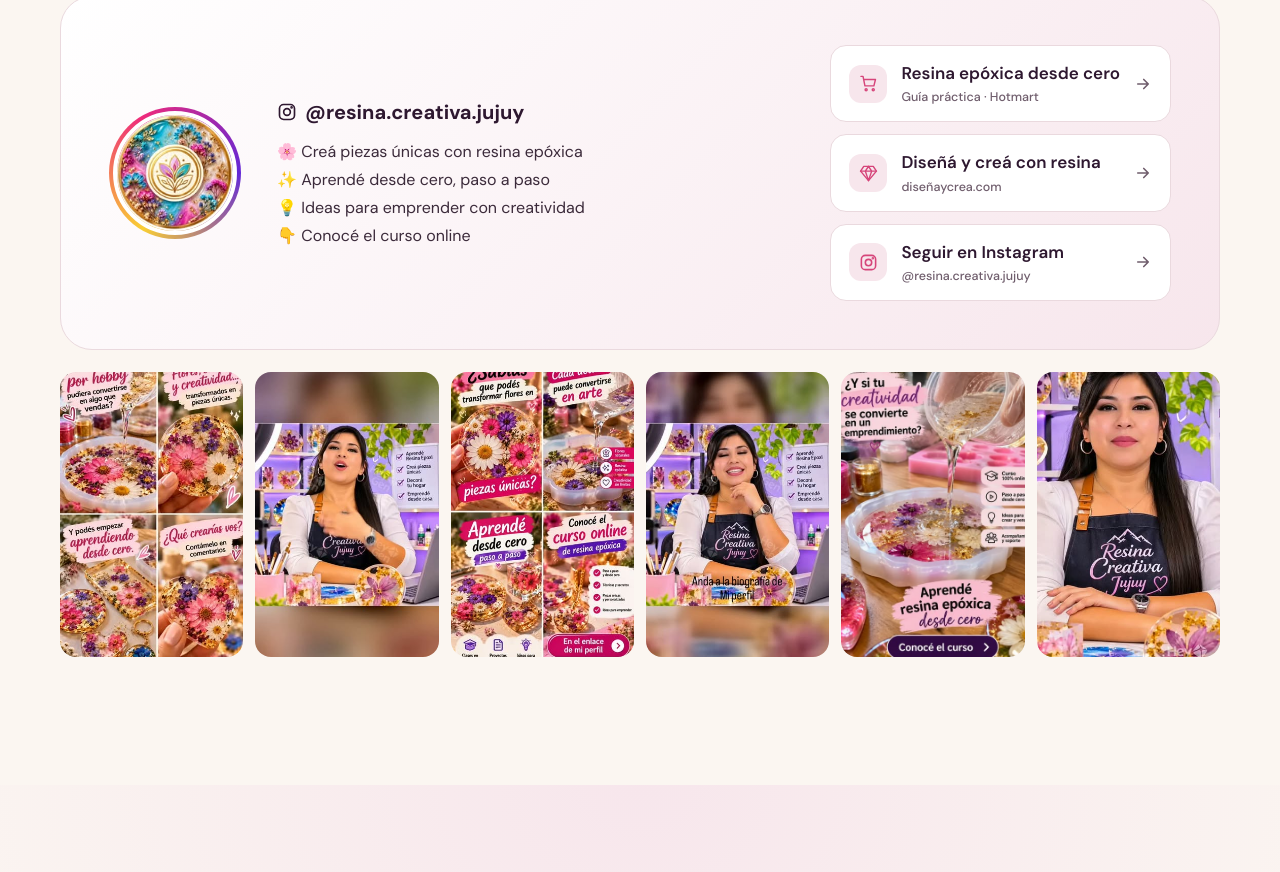
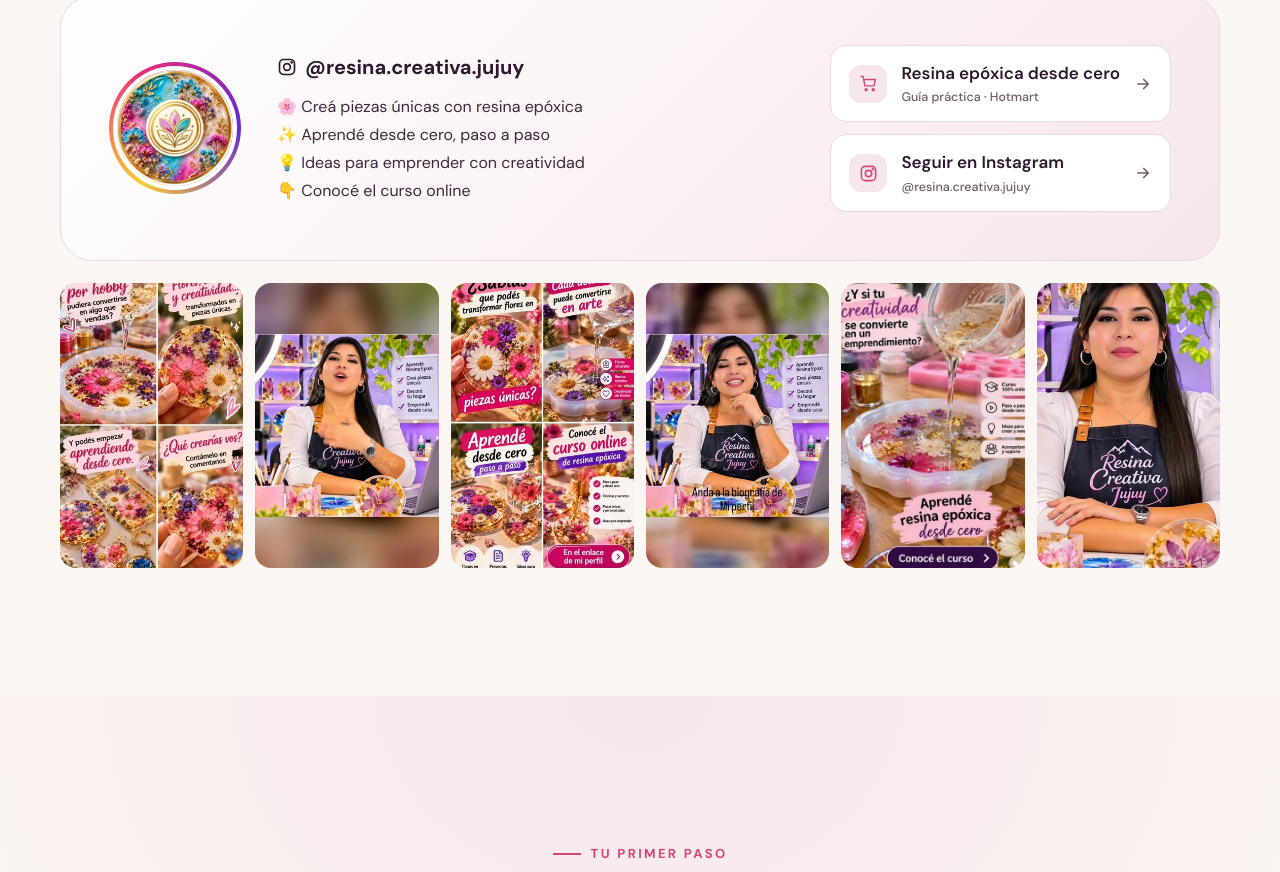
Before and after one commit to wovnex-web/resina-creativa-jujuy, a plain HTML site: page index.html in a window 1280 px wide. Shown: the part 5227-6099 px from the top of the page. Drawn offline with Linux system fonts and the light colour scheme.

Commit message:
Quitar link a diseñaycrea.com
Co-Authored-By: Claude Opus 5.5 <noreply@anthropic.com>

```diff
--- a/index.html
+++ b/index.html
@@ -524,7 +524,6 @@
         <div class="bio-links">
           <!-- Links de la biografía de Instagram -->
           <a class="bio-link" href="https://hotmart.com/es/marketplace/productos/resina-epoxica-desde-cero-crea-aprende-y-emprende-guia-practica/Q108338438W?utm_medium=social&amp;utm_source=ig&amp;utm_content=link_in_bio" target="_blank" rel="noopener noreferrer"><span class="ic"><svg><use href="#i-cart"/></svg></span><span>Resina epóxica desde cero<small>Guía práctica · Hotmart</small></span><svg class="arrow"><use href="#i-arrow"/></svg></a>
-          <a class="bio-link" href="https://xn--diseaycrea-w9a.com/resina-con-yuli?ref=A107674081Y" target="_blank" rel="noopener noreferrer"><span class="ic"><svg><use href="#i-gem"/></svg></span><span>Diseñá y creá con resina<small>diseñaycrea.com</small></span><svg class="arrow"><use href="#i-arrow"/></svg></a>
           <a class="bio-link" href="https://www.instagram.com/resina.creativa.jujuy/" target="_blank" rel="noopener noreferrer"><span class="ic"><svg><use href="#i-ig"/></svg></span><span>Seguir en Instagram<small>@resina.creativa.jujuy</small></span><svg class="arrow"><use href="#i-arrow"/></svg></a>
         </div>
       </div>
```
